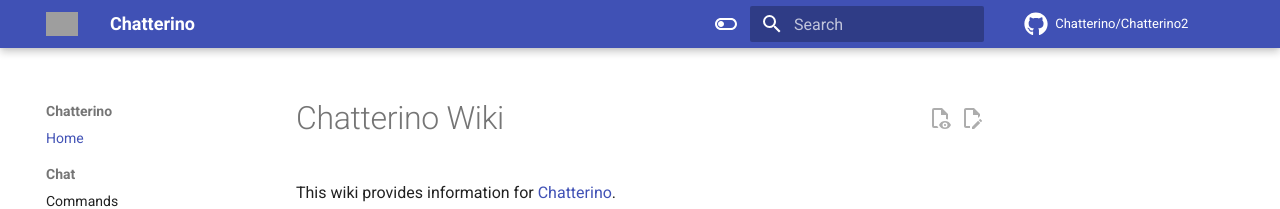
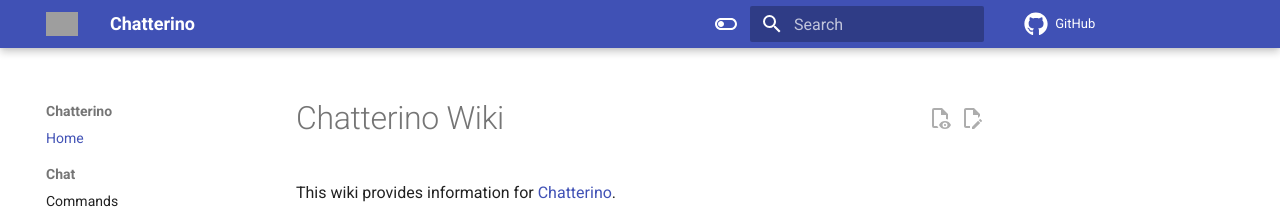
Before and after one commit to Chatterino/wiki, an MkDocs documentation site: the page built from docs/index.md, in a window 1280 px wide. Shown: the top 209 px of the page. Built offline with MkDocs 1.6.1 and Material for MkDocs 9.7.7, drawn with Linux system fonts in a browser that asks for light colours; comment, search, counter and statistics services are not loaded; grey boxes are pictures that could not be loaded.

Commit message:
undo repo_name change

```diff
--- a/mkdocs.yml
+++ b/mkdocs.yml
@@ -35,7 +35,6 @@
       type: datetime
       fallback_to_build_date: true
 repo_url: https://github.com/chatterino/chatterino2
-repo_name: Chatterino/Chatterino2
 edit_uri: "https://github.com/Chatterino/wiki/edit/master/docs/"
 markdown_extensions:
   - admonition
```
